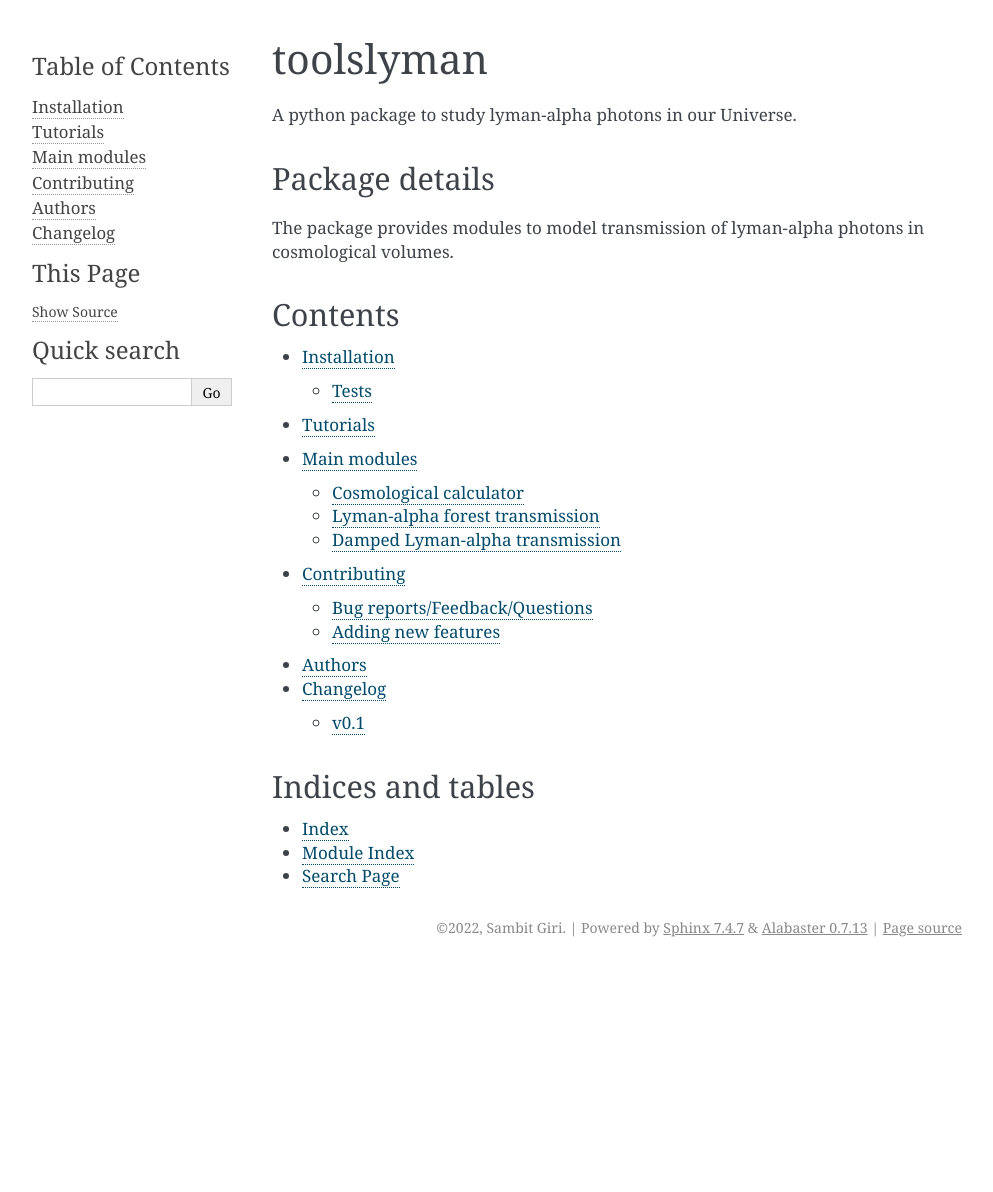
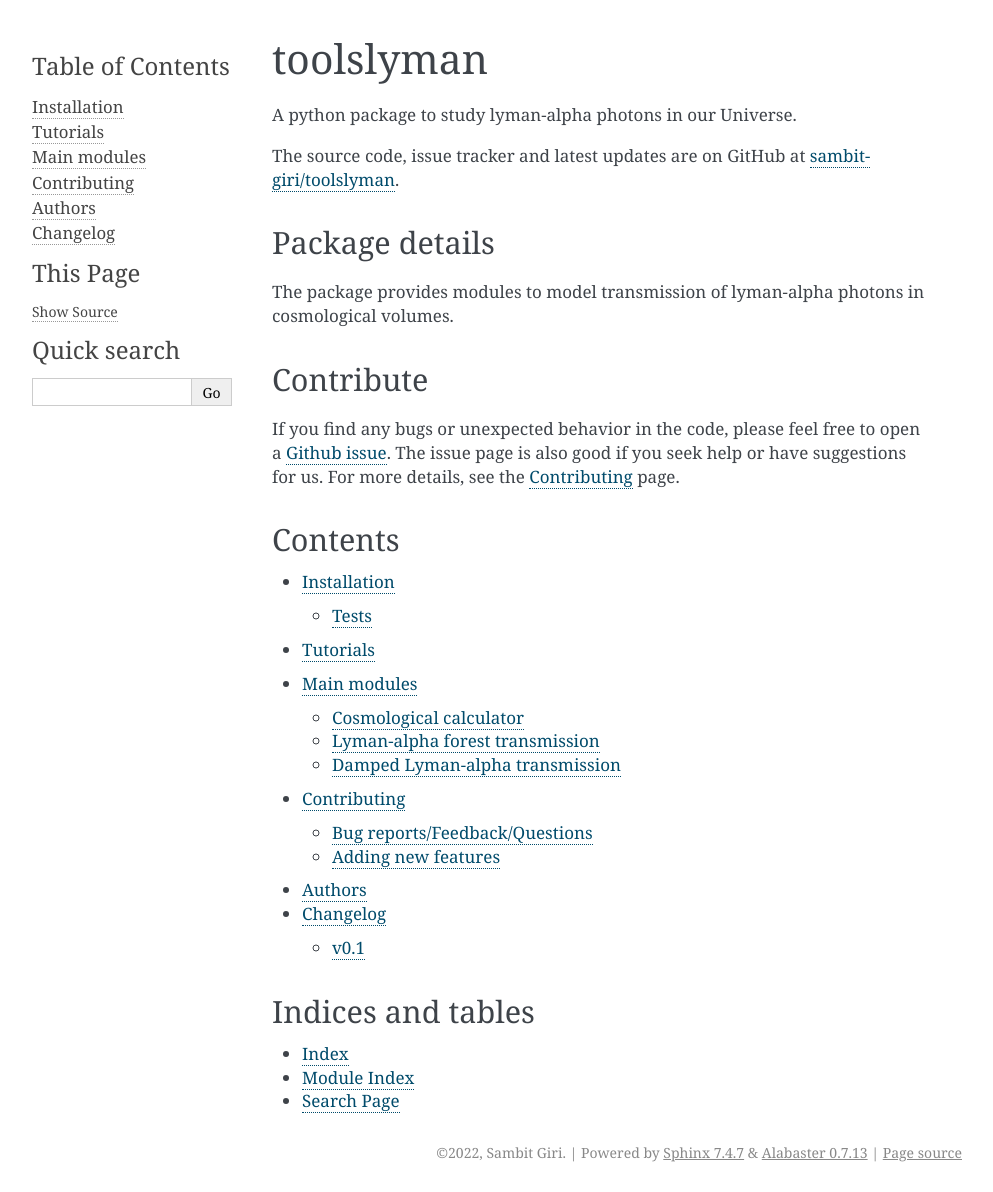
Before and after one commit to sambit-giri/toolslyman, a Sphinx documentation site: the page built from docs/index.rst, in a window 1280 px wide. Shown: the whole page, without its empty margins (148-1141 px from the left). Built offline with Sphinx 7.4.7, drawn with Linux system fonts in a browser that asks for light colours; pages that are not in the unit, such as notebooks, are missing from menus; before the commit the page ends 967 px from its top, so only the background shows below that.

Commit message:
Add GitHub repo link and a Contribute section to the docs homepage
The docs landing page didn't mention the GitHub repository anywhere,
and relied on the sidebar toctree alone to surface the contributing
guide. Add a direct link to the repo under the intro, and a short
"Contribute" section (matching README's CONTRIBUTING blurb) linking
to the issue tracker and the full contributing page.

Co-Authored-By: Claude Sonnet 5 <noreply@anthropic.com>

```diff
--- a/docs/index.rst
+++ b/docs/index.rst
@@ -4,10 +4,21 @@ toolslyman
 
 A python package to study lyman-alpha photons in our Universe.
 
+The source code, issue tracker and latest updates are on GitHub at
+`sambit-giri/toolslyman <https://github.com/sambit-giri/toolslyman>`_.
+
 Package details
 ===============
 
 The package provides modules to model transmission of lyman-alpha photons in cosmological volumes.
+
+Contribute
+==========
+
+If you find any bugs or unexpected behavior in the code, please feel free to open a
+`Github issue <https://github.com/sambit-giri/toolslyman/issues>`_. The issue page is
+also good if you seek help or have suggestions for us. For more details, see the
+:doc:`contributing` page.
 
 Contents
 ========
```
